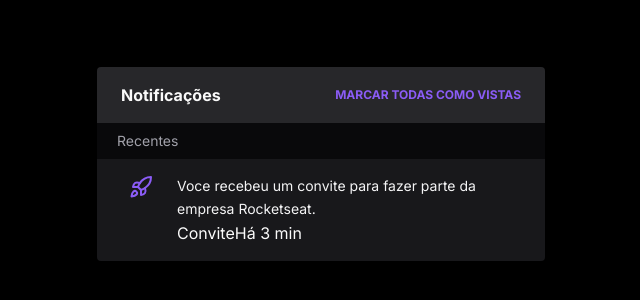
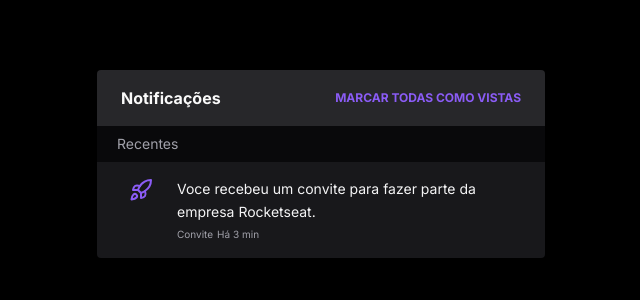
Before and after one commit to AlexMarquesAlves/widget-notification, a Next.js app: page / in a window 1280 px wide. Shown: the part 236-536 px from the top of the page, without its empty margins (319-959 px from the left). Built offline with nearby package versions, Linux system fonts and the light colour scheme.

Commit message:
style: "Update Widget component and tailwind config; add flex gap to Widget and update font size options in tailwind config"
This commit updates the `Widget` component by adding a flex gap to the child elements within the component. It also updates

```diff
--- a/src/components/Widget.tsx
+++ b/src/components/Widget.tsx
@@ -25,11 +25,11 @@
 
           <div className="bg-zinc-900 px-8 py-4 flex items-start gap-6">
             <Rocket className="h-6 w-6 text-violet-500" />
-            <div className="flex-1">
+            <div className="flex-1 flex flex-col gap-1">
               <p className="text-sm leading-relaxed text-zinc-100">
                 Voce recebeu um convite para fazer parte da empresa Rocketseat.
               </p>
-              <div>
+              <div className="text-xxs text-zinc-400 flex items-center gap-x-1">
                 <span>Convite</span>
                 <span>Há 3 min</span>
               </div>
--- a/tailwind.config.ts
+++ b/tailwind.config.ts
@@ -1,20 +1,18 @@
-import type { Config } from "tailwindcss";
+import type { Config } from 'tailwindcss'
 
 const config: Config = {
   content: [
-    "./src/pages/**/*.{js,ts,jsx,tsx,mdx}",
-    "./src/components/**/*.{js,ts,jsx,tsx,mdx}",
-    "./src/app/**/*.{js,ts,jsx,tsx,mdx}",
+    './src/pages/**/*.{js,ts,jsx,tsx,mdx}',
+    './src/components/**/*.{js,ts,jsx,tsx,mdx}',
+    './src/app/**/*.{js,ts,jsx,tsx,mdx}',
   ],
   theme: {
     extend: {
-      backgroundImage: {
-        "gradient-radial": "radial-gradient(var(--tw-gradient-stops))",
-        "gradient-conic":
-          "conic-gradient(from 180deg at 50% 50%, var(--tw-gradient-stops))",
+      fontSize: {
+        xxs: '0.625rem',
       },
     },
   },
   plugins: [],
-};
-export default config;
+}
+export default config
```
